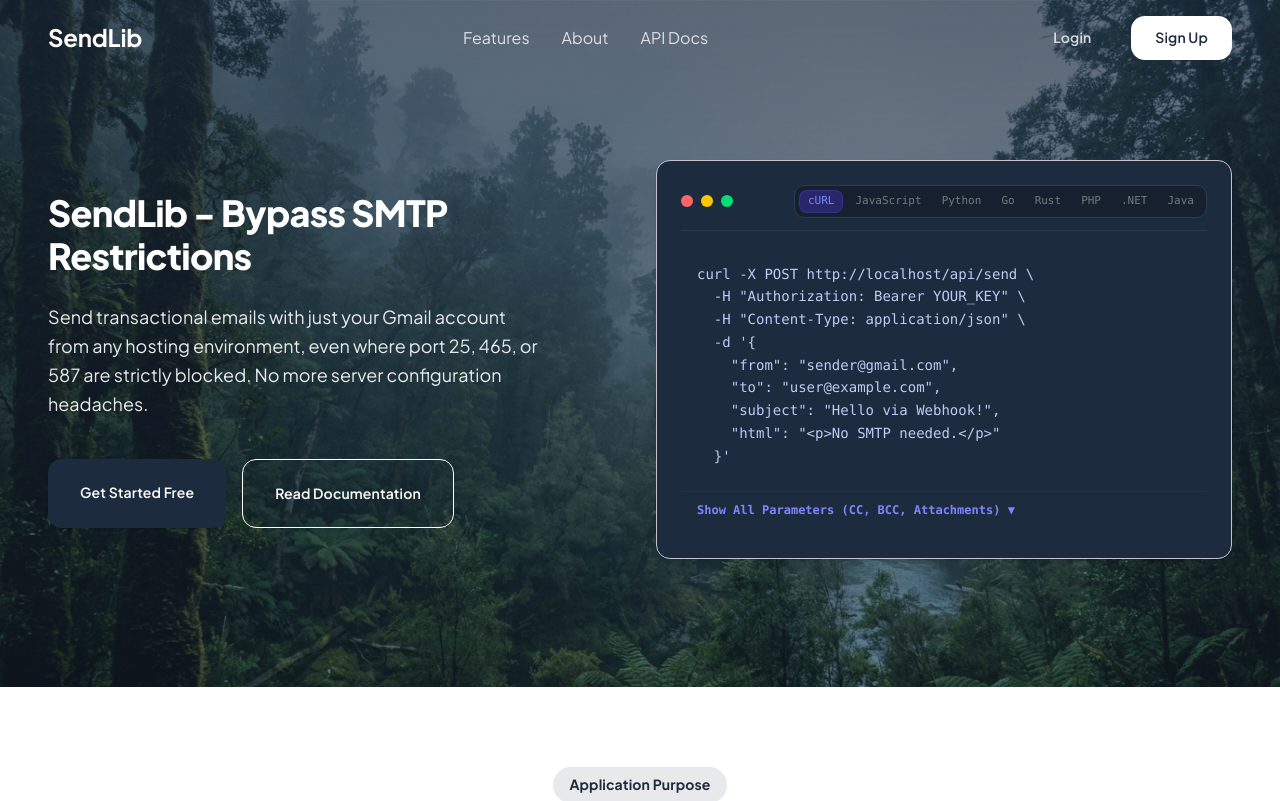
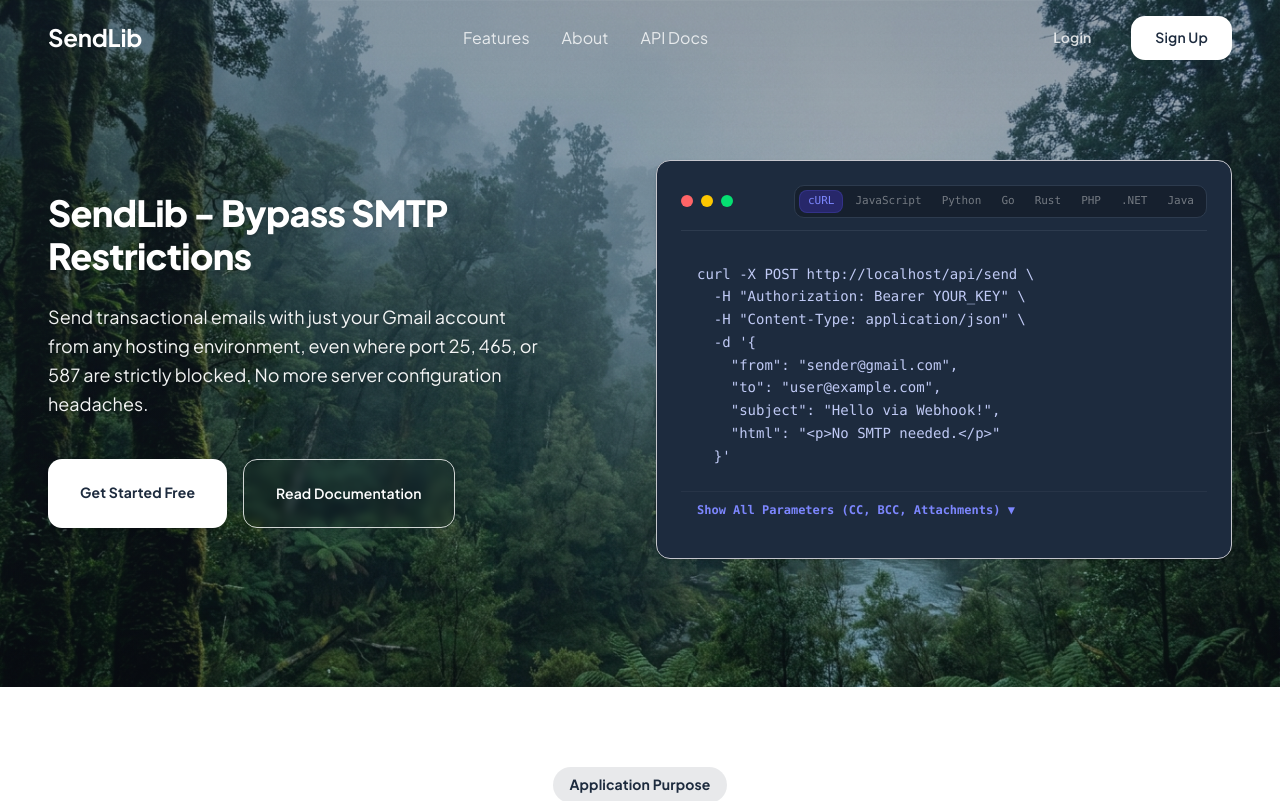
Before and after one commit to samueltuoyo15/send-liberty, a Next.js app: page / in a window 1280 px wide. Shown: the top 801 px of the page. Built offline with nearby package versions, Linux system fonts and the light colour scheme; no server answers.

Commit message:
style: lighten hero background overlay and update primary CTA button contrast

```diff
--- a/components/home/HomeClient.tsx
+++ b/components/home/HomeClient.tsx
@@ -116,30 +116,30 @@
         <section
           className="w-full relative"
           style={{
-            backgroundImage: "linear-gradient(rgba(29, 43, 62, 0.7), rgba(29, 43, 62, 0.45)), url('/forest_background/forest-background.png')",
+            backgroundImage: "linear-gradient(rgba(29, 43, 62, 0.45), rgba(29, 43, 62, 0.25)), url('/forest_background/forest-background.png')",
             backgroundSize: "cover",
             backgroundPosition: "center",
           }}
         >
           <div className="max-w-7xl mx-auto px-margin-mobile md:px-margin-desktop pt-24 pb-xl md:pt-40 md:pb-32 grid md:grid-cols-2 gap-xl items-center">
             <div className="space-y-lg">
-              <h1 className="font-headline-lg-mobile md:font-headline-lg text-headline-lg-mobile md:text-headline-lg text-white font-extrabold">
+              <h1 className="font-headline-lg-mobile md:font-headline-lg text-headline-lg-mobile md:text-headline-lg text-white font-extrabold drop-shadow-sm">
                 SendLib - Bypass SMTP Restrictions
               </h1>
-              <p className="font-body-lg text-body-lg max-w-[500px] text-white/90 leading-relaxed">
+              <p className="font-body-lg text-body-lg max-w-[500px] text-white/95 leading-relaxed drop-shadow-sm">
                 Send transactional emails with just your Gmail account from any hosting environment, even where port 25, 465, or 587 are strictly blocked. No more server configuration headaches.
               </p>
               <div className="flex flex-col sm:flex-row gap-md pt-md">
                 {!isLoading && user ? (
-                  <Link href="/dashboard" className="bg-primary-sendlib hover:bg-primary-sendlib/90 text-white px-xl py-lg rounded-xl font-label-sm text-label-sm transition-transform active:scale-95 shadow-sm text-center w-full sm:w-auto inline-block">
+                  <Link href="/dashboard" className="bg-white hover:bg-white/90 text-primary-sendlib font-bold px-xl py-lg rounded-xl font-label-sm text-label-sm transition-all active:scale-95 shadow-md text-center w-full sm:w-auto inline-block">
                     Go to Dashboard
                   </Link>
                 ) : (
-                  <Link href="/login" className="bg-primary-sendlib hover:bg-primary-sendlib/90 text-white px-xl py-lg rounded-xl font-label-sm text-label-sm transition-transform active:scale-95 shadow-sm text-center w-full sm:w-auto inline-block">
+                  <Link href="/login" className="bg-white hover:bg-white/90 text-primary-sendlib font-bold px-xl py-lg rounded-xl font-label-sm text-label-sm transition-all active:scale-95 shadow-md text-center w-full sm:w-auto inline-block">
                     Get Started Free
                   </Link>
                 )}
-                <Link href="/docs" className="border border-white text-white px-xl py-lg rounded-xl font-label-sm text-label-sm transition-transform active:scale-95 hover:bg-white/10 text-center w-full sm:w-auto inline-block">
+                <Link href="/docs" className="border border-white/80 text-white px-xl py-lg rounded-xl font-label-sm text-label-sm transition-all active:scale-95 hover:bg-white/15 backdrop-blur-xs text-center w-full sm:w-auto inline-block">
                   Read Documentation
                 </Link>
               </div>
```
